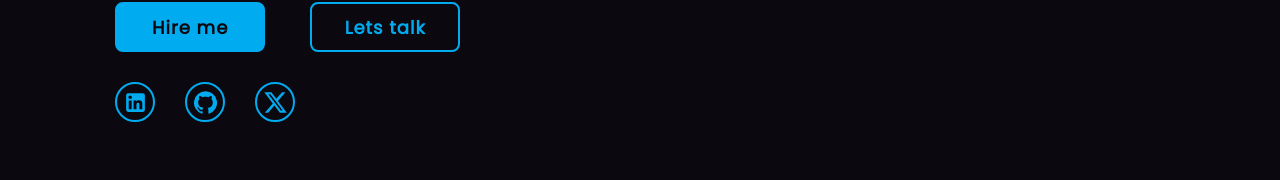
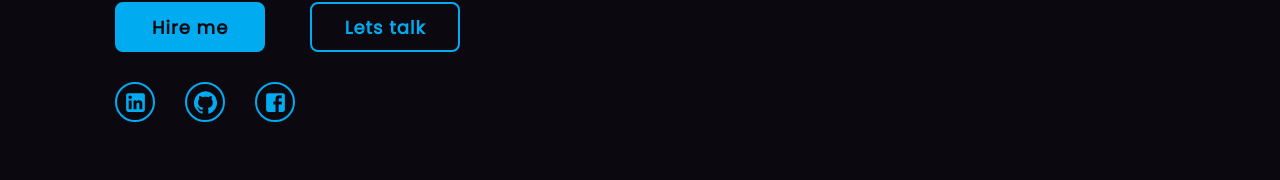
Before and after one commit to Alwaz12/Alwaz-Portfolio-Website, a Next.js app: page / in a window 1280 px wide. Shown: the part 573-753 px from the top of the page. Built offline with nearby package versions, Linux system fonts and the light colour scheme.

Commit message:
first commit

```diff
--- a/src/app/page.tsx
+++ b/src/app/page.tsx
@@ -3,7 +3,7 @@ import Link from "next/link";
  import Image from "next/image";
 import LinkedInIcon from "@mui/icons-material/LinkedIn";
 import GitHubIcon from "@mui/icons-material/GitHub";
-import XIcon from "@mui/icons-material/X";
+import FacebookIcon from "@mui/icons-material/Facebook";
 import ArrowUpwardIcon from "@mui/icons-material/ArrowUpward";
 import { Menu } from "lucide-react";
 import { useState } from "react";
@@ -175,11 +175,11 @@ active:text-[var(--main-color)]"
               <GitHubIcon className="icon" sx={{ fontSize: 25 }} />
             </Link>
             <Link
-              href={""}
+              href={"https://www.facebook.com/profile.php?id=100091643684710"}
               target="_blank"
               className="bx-bx1-x"
             >
-              <XIcon className="icon" sx={{ fontSize: 25 }} />
+              <FacebookIcon className="icon" sx={{ fontSize: 25 }} />
             </Link>
           </div>
         </div>
```
